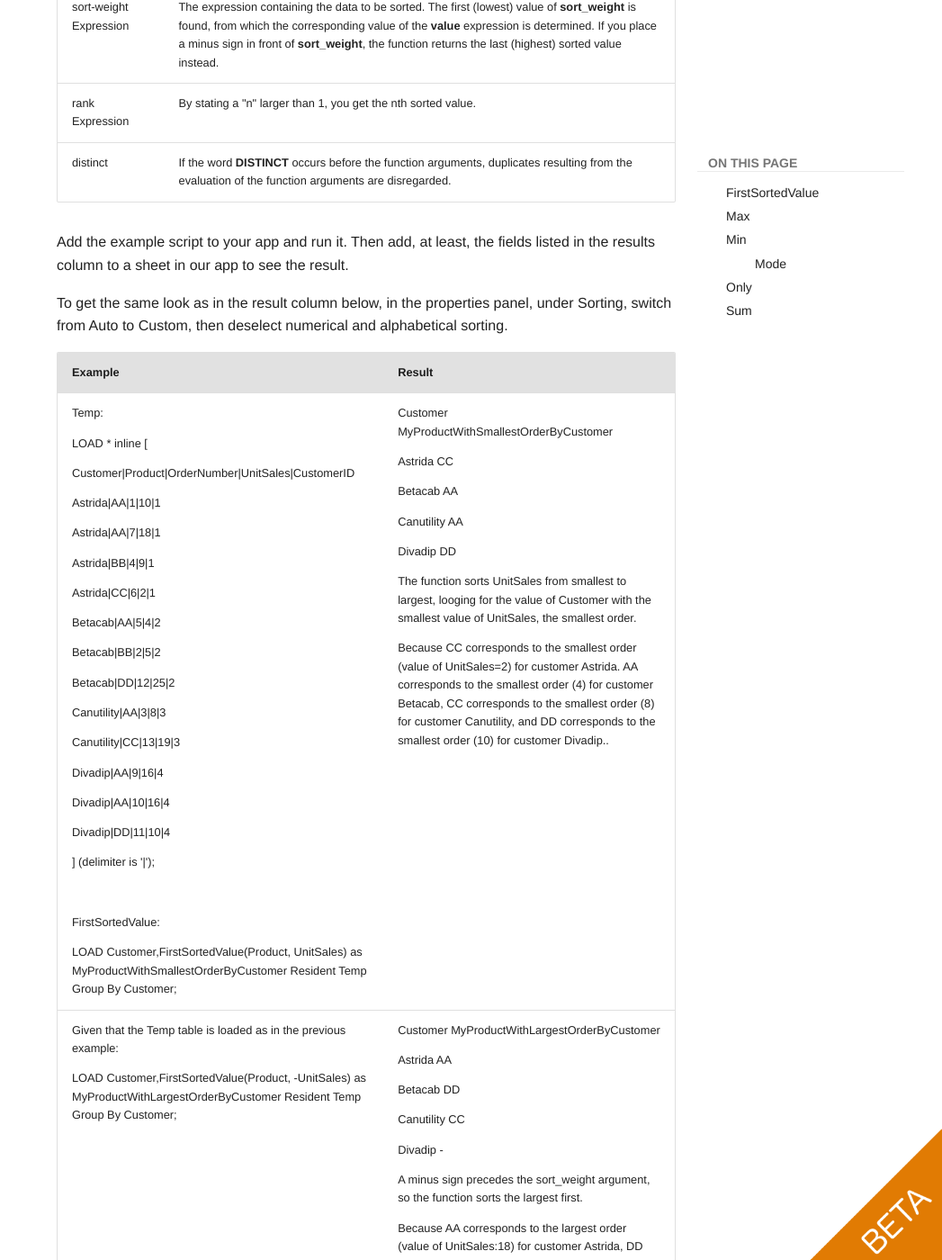
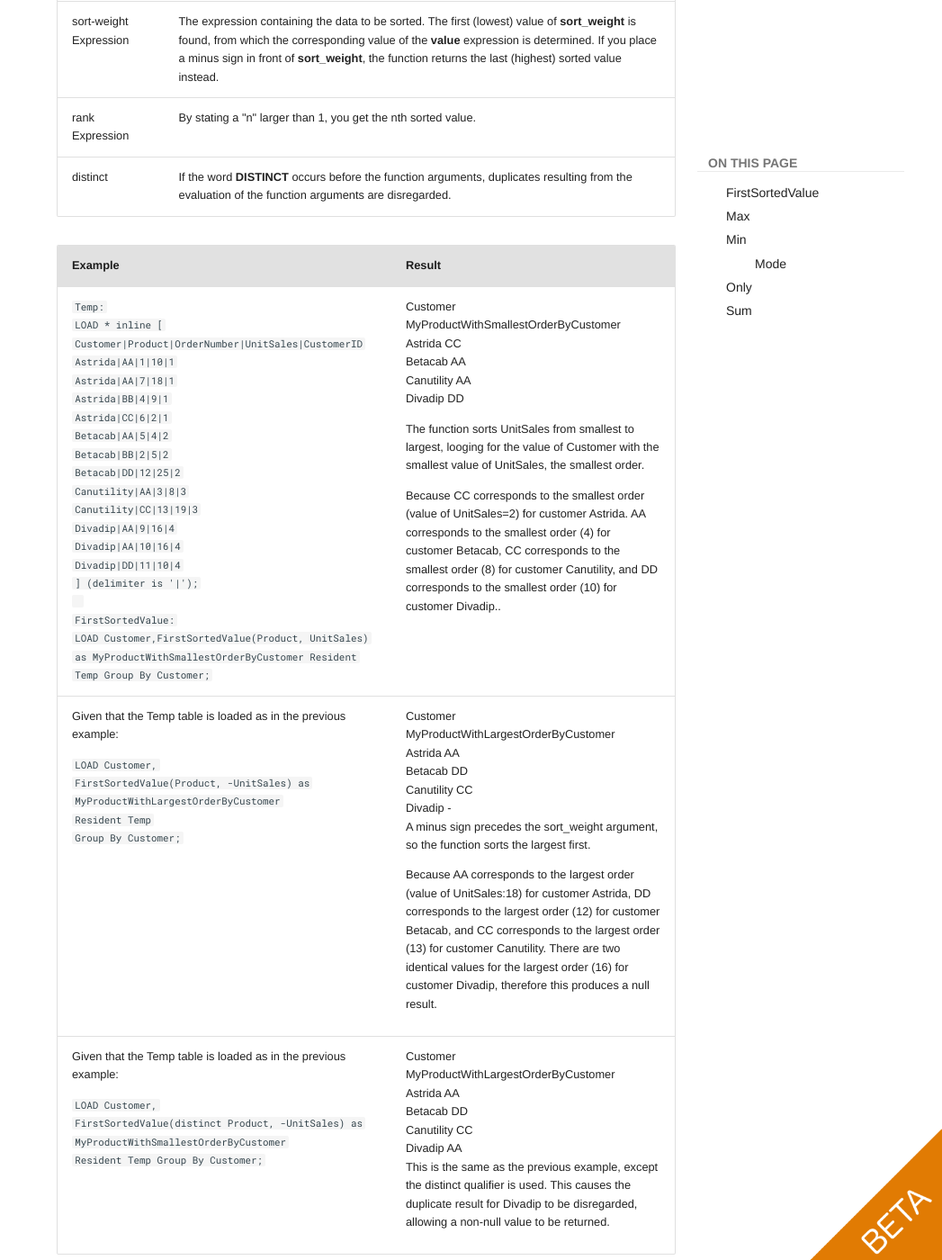
Before and after one commit to qlik-oss/core-website, an MkDocs documentation site: the page built from docs/services/qix-engine/script_syntax/01_1_Basic_aggregation_functions.md, in a window 1280 px wide and 1400 px high, scrolled down 811 px. Shown: the whole window at 90% size, without its empty margins (233-1280 px from the left). Built offline with MkDocs 1.6.1 and Material for MkDocs 9.7.7, drawn with Linux system fonts in a browser that asks for light colours; comment, search, counter and statistics services are not loaded; old or Windows-style settings are respelled for this version of MkDocs; some of the changed text lies outside the part shown.

Commit message:
Fixing 01_1_basic aggr for lint and markdown

```diff
--- a/docs/services/qix-engine/script_syntax/01_1_Basic_aggregation_functions.md
+++ b/docs/services/qix-engine/script_syntax/01_1_Basic_aggregation_functions.md
@@ -2,11 +2,15 @@
 
 ## FirstSortedValue
 
- **FirstSortedValue()** returns the value from the expression specified in value that corresponds to the result of sorting the **sort_weight** argument, for example, the name of the product with the lowest unit price. The nth value in the sort order, can be specified in **rank**.
-If more than one resulting value shares the same **sort_weight** for the specified **rank** , the function returns NULL. The sorted values are iterated over a number
-of records, as defined by a group by clause, or aggregated across the full data set if no group by clause is defined.
+**FirstSortedValue()** returns the value from the expression specified in value that corresponds to the result of
+sorting the **sort_weight** argument, for example, the name of the product with the lowest unit price. The nth value in
+the sort order, can be specified in **rank**.
 
-`FirstSortedValue( [distinct] value, sort-weight [, rank] )`
+If more than one resulting value shares the same **sort_weight** for the specified **rank**, the function returns NULL.
+The sorted values are iterated over a number of records, as defined by a group by clause, or aggregated across the full
+data set if no group by clause is defined.
+
+`FirstSortedValue([distinct] value, sort-weight [, rank])`
 
 **Return data type:** dual
 
@@ -17,81 +21,91 @@ of records, as defined by a group by clause, or aggregated across the full data
 | rank Expression        | By stating a  "n" larger than 1, you get the nth sorted value.|
 | distinct               | If the word **DISTINCT** occurs before the function arguments, duplicates resulting from the evaluation of the function arguments are disregarded.|
 
-Add the example script to your app and run it. Then add, at least, the
-fields listed in the results column to a sheet in our app to see the
-result.
-
-To get the same look as in the result column below, in the properties
-panel, under Sorting, switch from Auto to Custom, then deselect
-numerical and alphabetical sorting.
-
 <table>
 <thead>
-<tr class="header">
+<tr>
 <th>Example</th>
 <th>Result</th>
 </tr>
 </thead>
 <tbody>
-<tr class="odd">
-<td><p>Temp:</p>
-<p>LOAD * inline [</p>
-<p>Customer|Product|OrderNumber|UnitSales|CustomerID</p>
-<p>Astrida|AA|1|10|1</p>
-<p>Astrida|AA|7|18|1</p>
-<p>Astrida|BB|4|9|1</p>
-<p>Astrida|CC|6|2|1</p>
-<p>Betacab|AA|5|4|2</p>
-<p>Betacab|BB|2|5|2</p>
-<p>Betacab|DD|12|25|2</p>
-<p>Canutility|AA|3|8|3</p>
-<p>Canutility|CC|13|19|3</p>
-<p>Divadip|AA|9|16|4</p>
-<p>Divadip|AA|10|16|4</p>
-<p>Divadip|DD|11|10|4</p>
-<p>] (delimiter is '|');</p>
-<p> </p>
-<p>FirstSortedValue:</p>
-<p>LOAD Customer,FirstSortedValue(Product, UnitSales) as MyProductWithSmallestOrderByCustomer Resident Temp Group By Customer;</p></td>
-<td><p>Customer MyProductWithSmallestOrderByCustomer</p>
-<p>Astrida CC</p>
-<p>Betacab AA</p>
-<p>Canutility AA</p>
-<p>Divadip DD</p>
-<p>The function sorts UnitSales from smallest to largest, looging for the value of Customer with the smallest value of UnitSales, the smallest order.</p>
-<p>Because CC corresponds to the smallest order (value of UnitSales=2) for customer Astrida. AA corresponds to the smallest order (4) for customer Betacab, CC corresponds to the smallest order (8) for customer Canutility, and DD corresponds to the smallest order (10) for customer Divadip..</p></td>
+<tr>
+<td>
+<code>Temp:<br>
+LOAD * inline [<br>
+Customer|Product|OrderNumber|UnitSales|CustomerID<br>
+Astrida|AA|1|10|1<br>
+Astrida|AA|7|18|1<br>
+Astrida|BB|4|9|1<br>
+Astrida|CC|6|2|1<br>
+Betacab|AA|5|4|2<br>
+Betacab|BB|2|5|2<br>
+Betacab|DD|12|25|2<br>
+Canutility|AA|3|8|3<br>
+Canutility|CC|13|19|3<br>
+Divadip|AA|9|16|4<br>
+Divadip|AA|10|16|4<br>
+Divadip|DD|11|10|4<br>
+] (delimiter is '|');<br>
+ <br>
+FirstSortedValue:<br>
+LOAD Customer,FirstSortedValue(Product, UnitSales) as MyProductWithSmallestOrderByCustomer Resident Temp Group By Customer;<br></td>
+<td>Customer MyProductWithSmallestOrderByCustomer<br>
+Astrida CC<br>
+Betacab AA<br>
+Canutility AA<br>
+Divadip DD
+</code>
+
+<p>The function sorts UnitSales from smallest to largest, looging for the value of Customer with the smallest value of
+UnitSales, the smallest order.</p>
+<p>Because CC corresponds to the smallest order (value of UnitSales=2) for customer Astrida. AA corresponds to the
+smallest order (4) for customer Betacab, CC corresponds to the smallest order (8) for customer Canutility, and DD
+corresponds to the smallest order (10) for customer Divadip..</p></td>
 </tr>
-<tr class="even">
+<tr>
 <td><p>Given that the Temp table is loaded as in the previous example:</p>
-<p>LOAD Customer,FirstSortedValue(Product, -UnitSales) as MyProductWithLargestOrderByCustomer Resident Temp Group By Customer;</p></td>
-<td><p>Customer MyProductWithLargestOrderByCustomer</p>
-<p>Astrida AA</p>
-<p>Betacab DD</p>
-<p>Canutility CC</p>
-<p>Divadip -</p>
-<p>A minus sign precedes the sort_weight argument, so the function sorts the largest first.</p>
-<p>Because AA corresponds to the largest order (value of UnitSales:18) for customer Astrida, DD corresponds to the largest order (12) for customer Betacab, and CC corresponds to the largest order (13) for customer Canutility. There are two identical values for the largest order (16) for customer Divadip, therefore this produces a null result.</p></td>
+<code>LOAD Customer,<br>
+FirstSortedValue(Product, -UnitSales) as MyProductWithLargestOrderByCustomer<br>
+Resident Temp<br>
+Group By Customer;
+</code></td>
+<td>Customer MyProductWithLargestOrderByCustomer<br>
+Astrida AA<br>
+Betacab DD<br>
+Canutility CC<br>
+Divadip -<br>
+A minus sign precedes the sort_weight argument, so the function sorts the largest first.</p>
+Because AA corresponds to the largest order (value of UnitSales:18) for customer Astrida, DD corresponds to the
+largest order (12) for customer Betacab, and CC corresponds to the largest order (13) for customer Canutility. There are
+two identical values for the largest order (16) for customer Divadip, therefore this produces a null result.</p></td>
 </tr>
-<tr class="odd">
+<tr>
 <td><p>Given that the Temp table is loaded as in the previous example:</p>
-<p>LOAD Customer,FirstSortedValue(distinct Product, -UnitSales) as MyProductWithSmallestOrderByCustomer Resident Temp Group By Customer;</p></td>
-<td><p>Customer MyProductWithLargestOrderByCustomer</p>
-<p>Astrida AA</p>
-<p>Betacab DD</p>
-<p>Canutility CC</p>
-<p>Divadip AA</p>
-<p>This is the same as the previous example, except the distinct qualifier is used. This causes the duplicate result for Divadip to be disregarded, allowing a non-null value to be returned.</p></td>
+<code>
+LOAD Customer,<br>
+FirstSortedValue(distinct Product, -UnitSales) as MyProductWithSmallestOrderByCustomer<br>
+Resident Temp
+Group By Customer;
+</code>
+</td>
+<td>Customer MyProductWithLargestOrderByCustomer<br>
+Astrida AA<br>
+Betacab DD<br>
+Canutility CC<br>
+Divadip AA<br>
+This is the same as the previous example, except the distinct qualifier is used. This causes the duplicate result for
+Divadip to be disregarded, allowing a non-null value to be returned.</p></td>
 </tr>
 </tbody>
 </table>
 
 ## Max
 
- **Max()** finds the highest numeric value of the aggregated data in the
-expression, as defined by a group by clause. By specifying a
-**rank** n, the nth highest value can be found.
+ **Max()** finds the highest numeric value of the aggregated data in the expression, as defined by a group by clause. By
+ specifying a **rank** n, the nth highest value can be found.
 
-`Max( expr[, rank] )`
+`Max(expr[, rank])`
 
 **Return data type:** numeric
 
@@ -100,71 +114,65 @@ expression, as defined by a group by clause. By specifying a
 | expr Expression | The expression or field containing the data to be measured.|
 | rank Expression | The default value of  **rank** is 1, which corresponds to the highest value. By specifying **rank** as 2, the second highest value is returned. If **rank** is 3, the third highest value is returned, and so on. |
 
-Add the example script to your app and run it. Then add, at least, the
-fields listed in the results column to a sheet in our app to see the
-result.
-
-To get the same look as in the result column below, in the properties
-panel, under Sorting, switch from Auto to Custom, then deselect
-numerical and alphabetical sorting.
-
 <table>
 <thead>
-<tr class="header">
+<tr>
 <th>Example</th>
 <th>Result</th>
 <th> </th>
 </tr>
 </thead>
 <tbody>
-<tr class="odd">
-<td><p>Temp:</p>
-<p>LOAD * inline [</p>
-<p>Customer|Product|OrderNumber|UnitSales|CustomerID</p>
-<p>Astrida|AA|1|10|1</p>
-<p>Astrida|AA|7|18|1</p>
-<p>Astrida|BB|4|9|1</p>
-<p>Astrida|CC|6|2|1</p>
-<p>Betacab|AA|5|4|2</p>
-<p>Betacab|BB|2|5|2</p>
-<p>Betacab|DD</p>
-<p>Canutility|DD|3|8</p>
-<p>Canutility|CC</p>
-<p>] (delimiter is '|');</p>
-<p> </p>
-<p>Max:</p>
-<p>LOAD Customer, Max(UnitSales) as MyMax, Resident Temp Group By Customer;</p></td>
-<td><p>Customer</p>
-<p>Astrida</p>
-<p>Betacab</p>
-<p>Canutility</p></td>
-<td><p>MyMax</p>
-<p>18</p>
-<p>5</p>
-<p>8</p></td>
+<tr>
+<td><code>Temp:<br>
+LOAD * inline [<br>
+Customer|Product|OrderNumber|UnitSales|CustomerID<br>
+Astrida|AA|1|10|1<br>
+Astrida|AA|7|18|1<br>
+Astrida|BB|4|9|1<br>
+Astrida|CC|6|2|1<br>
+Betacab|AA|5|4|2<br>
+Betacab|BB|2|5|2<br>
+Betacab|DD<br>
+Canutility|DD|3|8<br>
+Canutility|CC<br>
+] (delimiter is '|');<br>
+ <br>
+Max:<br>
+LOAD Customer, Max(UnitSales) as MyMax, Resident Temp Group By Customer;<br></td>
+<td>Customer<br>
+Astrida<br>
+Betacab<br>
+Canutility<br></td>
+<td>MyMax<br>
+18<br>
+5<br>
+8<br>
+</code>
+</td>
 </tr>
-<tr class="even">
+<tr>
 <td><p>Given that the Temp table is loaded as in the previous example:</p>
-<p>LOAD Customer, Max(UnitSales,2) as MyMaxRank2 Resident Temp Group By Customer;</p></td>
-<td><p>Customer</p>
-<p>Astrida</p>
-<p>Betacab</p>
-<p>Canutility</p></td>
-<td><p>MyMaxRank2</p>
-<p>10</p>
-<p>4</p>
-<p>-</p></td>
+<code>LOAD Customer, Max(UnitSales,2) as MyMaxRank2 Resident Temp Group By Customer;</code></td>
+<td>Customer<br>
+Astrida<br>
+Betacab<br>
+Canutility<br></td>
+<td>
+MyMaxRank2<br>
+10<br>
+4<br>
+-<br></td>
 </tr>
 </tbody>
 </table>
 
 ## Min
 
- **Min()** returns the lowest numeric value of the aggregated data in the
-expression, as defined by a group by clause. By specifying a
-**rank** n, the nth lowest value can be found.
+ **Min()** returns the lowest numeric value of the aggregated data in the expression, as defined by a group by clause.
+ By specifying a **rank** n, the nth lowest value can be found.
 
-`Min( expr[, rank] )`
+`Min(expr[, rank])`
 
 **Return data type:** numeric
 
@@ -173,71 +181,63 @@ expression, as defined by a group by clause. By specifying a
 | expr Expression | The expression or field containing the data to be measured.|
 | rank Expression | The default value of  **rank** is 1, which corresponds to the lowest value. By specifying **rank** as 2, the second lowest value is returned. If **rank**  is 3, the third lowest value is returned, and so on. |
 
-Add the example script to your app and run it. Then add, at least, the
-fields listed in the results column to a sheet in our app to see the
-result.
-
-To get the same look as in the result column below, in the properties
-panel, under Sorting, switch from Auto to Custom, then deselect
-numerical and alphabetical sorting.
-
 <table>
 <thead>
-<tr class="header">
+<tr>
 <th>Example</th>
 <th>Result</th>
 <th> </th>
 </tr>
 </thead>
 <tbody>
-<tr class="odd">
-<td><p>Temp:</p>
-<p>LOAD * inline [</p>
-<p>Customer|Product|OrderNumber|UnitSales|CustomerID</p>
-<p>Astrida|AA|1|10|1</p>
-<p>Astrida|AA|7|18|1</p>
-<p>Astrida|BB|4|9|1</p>
-<p>Astrida|CC|6|2|1</p>
-<p>Betacab|AA|5|4|2</p>
-<p>Betacab|BB|2|5|2</p>
-<p>Betacab|DD</p>
-<p>Canutility|DD|3|8</p>
-<p>Canutility|CC</p>
-<p>] (delimiter is '|');</p>
-<p> </p>
-<p>Min:</p>
-<p>LOAD Customer, Min(UnitSales) as MyMin Resident Temp Group By Customer;</p></td>
-<td><p>Customer</p>
-<p>Astrida</p>
-<p>Betacab</p>
-<p>Canutility</p></td>
-<td><p>MyMin</p>
-<p>2</p>
-<p>4</p>
-<p>8</p></td>
+<tr>
+<td><code>Temp:<br>
+LOAD * inline [<br>
+Customer|Product|OrderNumber|UnitSales|CustomerID<br>
+Astrida|AA|1|10|1<br>
+Astrida|AA|7|18|1<br>
+Astrida|BB|4|9|1<br>
+Astrida|CC|6|2|1<br>
+Betacab|AA|5|4|2<br>
+Betacab|BB|2|5|2<br>
+Betacab|DD<br>
+Canutility|DD|3|8<br>
+Canutility|CC<br>
+] (delimiter is '|');<br>
+ <br>
+Min:<br>
+LOAD Customer, Min(UnitSales) as MyMin Resident Temp Group By Customer;<br></td>
+<td>Customer<br>
+Astrida<br>
+Betacab<br>
+Canutility<br></td>
+<td>MyMin<br>
+2<br>
+4<br>
+8<br>
+</code></td>
 </tr>
-<tr class="even">
+<tr>
 <td><p>Given that the Temp table is loaded as in the previous example:</p>
-<p>LOAD Customer, Min(UnitSales,2) as MyMinRank2 Resident Temp Group By Customer;</p></td>
-<td><p>Customer</p>
-<p>Astrida</p>
-<p>Betacab</p>
-<p>Canutility</p></td>
-<td><p>MyMinRank2</p>
-<p>9</p>
-<p>5</p>
-<p>-</p></td>
+<code>LOAD Customer, Min(UnitSales,2) as MyMinRank2 Resident Temp Group By Customer;</code></td>
+<td>Customer
+Astrida</p>
+Betacab</p>
+Canutility</p></td>
+<td>MyMinRank2</p>
+9</p>
+5</p>
+-</p></td>
 </tr>
 </tbody>
 </table>
 
 ### Mode
 
- **Mode()** returns the most commonly-occurring value, the mode value, of the
-aggregated data in the expression, as defined by a
-group by clause. The **Mode()** function can return numeric values as well as text values.
+ **Mode()** returns the most commonly-occurring value, the mode value, of the aggregated data in the expression, as
+ defined by a group by clause. The **Mode()** function can return numeric values as well as text values.
 
-`Mode ( expr )`
+`Mode (expr)`
 
 **Return data type:** dual
 
@@ -247,55 +247,47 @@ group by clause. The **Mode()** function can return numeric values as well as te
 
 If more than one value is equally commonly occurring, NULL is returned.
 
-Add the example script to your app and run it. Then add, at least, the
-fields listed in the results column to a sheet in our app to see the
-result.
-
-To get the same look as in the result column below, in the properties
-panel, under Sorting, switch from Auto to Custom, then deselect
-numerical and alphabetical sorting.
-
 <table>
 <thead>
-<tr class="header">
+<tr>
 <th>Example</th>
 <th>Result</th>
 </tr>
 </thead>
 <tbody>
-<tr class="odd">
-<td><p>Temp:</p>
-<p>LOAD * inline [</p>
-<p>Customer|Product|OrderNumber|UnitSales|CustomerID</p>
-<p>Astrida|AA|1|10|1</p>
-<p>Astrida|AA|7|18|1</p>
-<p>Astrida|BB|4|9|1</p>
-<p>Astrida|CC|6|2|1</p>
-<p>Betacab|AA|5|4|2</p>
-<p>Betacab|BB|2|5|2</p>
-<p>Betacab|DD</p>
-<p>Canutility|DD|3|8</p>
-<p>Canutility|CC</p>
-<p>] (delimiter is '|');</p>
-<p> </p>
-<p>Mode:</p>
-<p>LOAD Customer, Mode(Product) as MyMostOftenSoldProduct Resident Temp Group By Customer;</p></td>
-<td><p>MyMostOftenSoldProduct</p>
-<p>AA</p>
-<p>because AA is the only product sold more than once.</p></td>
+<tr>
+<td><code>Temp:<br>
+LOAD * inline [<br>
+Customer|Product|OrderNumber|UnitSales|CustomerID<br>
+Astrida|AA|1|10|1<br>
+Astrida|AA|7|18|1<br>
+Astrida|BB|4|9|1<br>
+Astrida|CC|6|2|1<br>
+Betacab|AA|5|4|2<br>
+Betacab|BB|2|5|2<br>
+Betacab|DD<br>
+Canutility|DD|3|8<br>
+Canutility|CC<br>
+] (delimiter is '|');<br>
+ <br>
+Mode:<br>
+LOAD Customer, Mode(Product) as MyMostOftenSoldProduct Resident Temp Group By Customer;<br></td>
+<td>MyMostOftenSoldProduct<br>
+AA<br>
+because AA is the only product sold more than once.<br>
+</code>
+</td>
 </tr>
 </tbody>
 </table>
 
 ## Only
 
- **Only()** returns a value if there is one and only one possible result from the
-aggregated data. If records contain only one value then that value is
-returned, otherwise NULL is returned. Use the
-group by clause to evaluate over multiple records. The **Only()**
-function can return numeric and text values.
+**Only()** returns a value if there is one and only one possible result from the aggregated data. If records contain
+only one value then that value is returned, otherwise NULL is returned. Use the group by clause to evaluate over
+multiple records. The **Only()** function can return numeric and text values.
 
-`Only ( expr )`
+`Only (expr)`
 
 **Return data type:** dual
 
@@ -303,46 +295,38 @@ function can return numeric and text values.
 | --------------- | ----------------------------------------------------------- |
 | expr Expression | The expression or field containing the data to be measured. |
 
-Add the example script to your app and run it. Then add, at least, the
-fields listed in the results column to a sheet in our app to see the
-result.
-
-To get the same look as in the result column below, in the properties
-panel, under Sorting, switch from Auto to Custom, then deselect
-numerical and alphabetical sorting.
-
 <table>
 <thead>
-<tr class="header">
+<tr>
 <th>Example</th>
 <th>Result</th>
 <th> </th>
 </tr>
 </thead>
 <tbody>
-<tr class="odd">
-<td><p>Temp:</p>
-<p>LOAD * inline [</p>
-<p>Customer|Product|OrderNumber|UnitSales|CustomerID</p>
-<p>Astrida|AA|1|10|1</p>
-<p>Astrida|AA|7|18|1</p>
-<p>Astrida|BB|4|9|1</p>
-<p>Astrida|CC|6|2|1</p>
-<p>Betacab|AA|5|4|2</p>
-<p>Betacab|BB|2|5|2</p>
-<p>Betacab|DD</p>
-<p>Canutility|DD|3|8</p>
-<p>Canutility|CC</p>
-<p>] (delimiter is '|');</p>
-<p> </p>
-<p>Only:</p>
-<p>LOAD Customer, Only(CustomerID) as MyUniqIDCheck Resident Temp Group By Customer;</p></td>
-<td><p>Customer</p>
-<p>Astrida</p>
-<p> </p></td>
-<td><p>MyUniqIDCheck</p>
-<p>1</p>
-<p>because only customer Astrida has complete records that include CustomerID.</p></td>
+<tr>
+<td><code>Temp:<br>
+LOAD * inline [<br>
+Customer|Product|OrderNumber|UnitSales|CustomerID<br>
+Astrida|AA|1|10|1<br>
+Astrida|AA|7|18|1<br>
+Astrida|BB|4|9|1<br>
+Astrida|CC|6|2|1<br>
+Betacab|AA|5|4|2<br>
+Betacab|BB|2|5|2<br>
+Betacab|DD<br>
+Canutility|DD|3|8<br>
+Canutility|CC<br>
+] (delimiter is '|');<br>
+ <br>
+Only:<br>
+LOAD Customer, Only(CustomerID) as MyUniqIDCheck Resident Temp Group By Customer;<br></td>
+<td>Customer Astrida<br>
+ <br>
+MyUniqIDCheck<br>
+1<br>
+</code>
+because only customer Astrida has complete records that include CustomerID.</td>
 </tr>
 </tbody>
 </table>
@@ -351,55 +335,48 @@ numerical and alphabetical sorting.
 
  **Sum()**  calculates the total of the values aggregated in the expression, as defined by a group by clause.
 
-`sum( [ distinct] expr )`
+`sum([ distinct] expr)`
 
 | Argument        | Description                                                                                  |
 | --------------- |--------------------------------------------------------------------------------------------- |
 | distinct        | If the word  **distinct**  occurs before the expression, all duplicates will be disregarded. |
 | expr Expression | The expression or field containing the data to be measured.|
 
-Add the example script to your app and run it. Then add, at least, the
-fields listed in the results column to a sheet in our app to see the
-result.
-
-To get the same look as in the result column below, in the properties
-panel, under Sorting, switch from Auto to Custom, then deselect
-numerical and alphabetical sorting.
-
 <table>
 <thead>
-<tr class="header">
+<tr>
 <th>Example</th>
 <th>Result</th>
 <th> </th>
 </tr>
 </thead>
 <tbody>
-<tr class="odd">
-<td><p>Temp:</p>
-<p>LOAD * inline [</p>
-<p>Customer|Product|OrderNumber|UnitSales|CustomerID</p>
-<p>Astrida|AA|1|10|1</p>
-<p>Astrida|AA|7|18|1</p>
-<p>Astrida|BB|4|9|1</p>
-<p>Astrida|CC|6|2|1</p>
-<p>Betacab|AA|5|4|2</p>
-<p>Betacab|BB|2|5|2</p>
-<p>Betacab|DD</p>
-<p>Canutility|DD|3|8</p>
-<p>Canutility|CC</p>
-<p>] (delimiter is '|');</p>
-<p> </p>
-<p>Sum:</p>
-<p>LOAD Customer, Sum(UnitSales) as MySum Resident Temp Group By Customer;</p></td>
-<td><p>Customer</p>
-<p>Astrida</p>
-<p>Betacab</p>
-<p>Canutility</p></td>
-<td><p>MySum</p>
-<p>39</p>
-<p>9</p>
-<p>8</p></td>
+<tr>
+<td><code>Temp:<br>
+LOAD * inline [<br>
+Customer|Product|OrderNumber|UnitSales|CustomerID<br>
+Astrida|AA|1|10|1<br>
+Astrida|AA|7|18|1<br>
+Astrida|BB|4|9|1<br>
+Astrida|CC|6|2|1<br>
+Betacab|AA|5|4|2<br>
+Betacab|BB|2|5|2<br>
+Betacab|DD<br>
+Canutility|DD|3|8<br>
+Canutility|CC<br>
+] (delimiter is '|');<br>
+ <br>
+Sum:<br>
+LOAD Customer, Sum(UnitSales) as MySum Resident Temp Group By Customer;<br></td>
+<td>Customer<br>
+Astrida<br>
+Betacab<br>
+Canutility<br></td>
+<td>MySum<br>
+39<br>
+9<br>
+8<br>
+</code></td>
 </tr>
 </tbody>
 </table>
```
